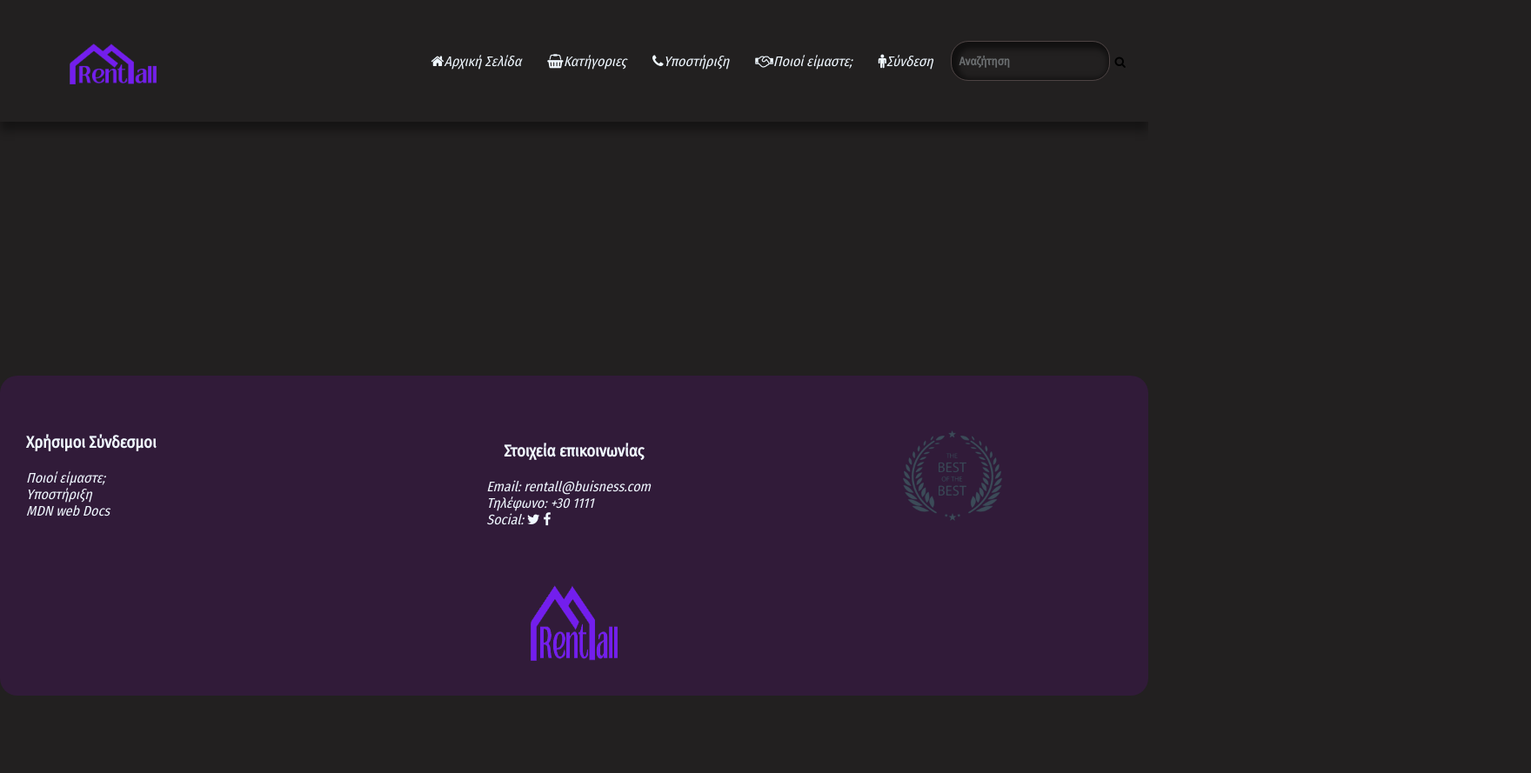
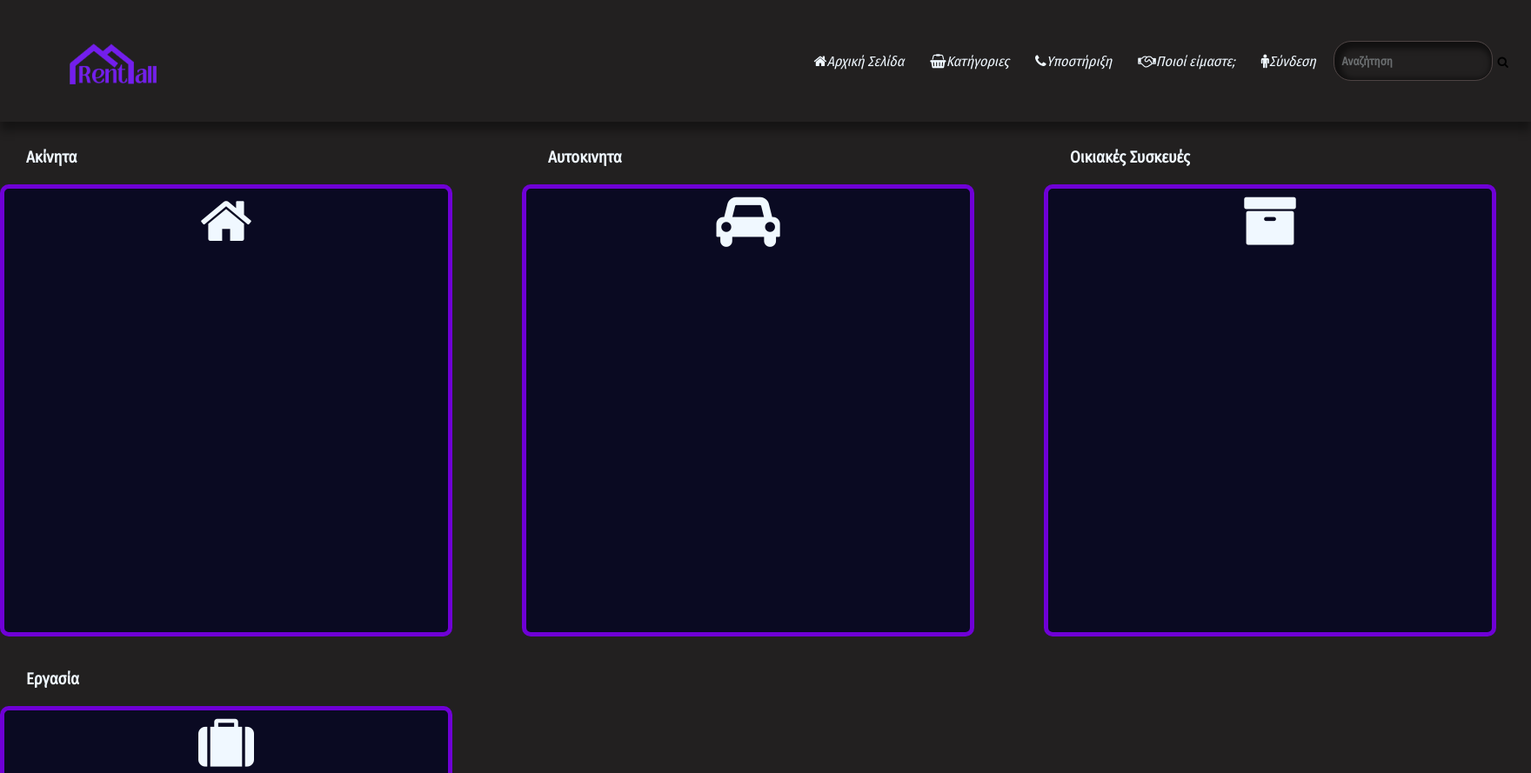
Before and after one commit to vleft02/Html_Css_Js-project, a plain HTML site: page public/categories.html in a window 1280 px wide. Shown: the top 889 px of the page at 87% size, 1760 px wide, since content can reach past the window. Before the commit the page ends 800 px from the top, so only its background shows below. Drawn offline with Linux system fonts and the light colour scheme; files whose address does not match are found by name.

Commit message:
new categories page

```diff
--- a/public/categories.html
+++ b/public/categories.html
@@ -45,7 +45,59 @@
 
         </header>
 
-        <main>
+        <main class="extra-border-spacing">
+            <div class="flip-card spaced-out">
+                <h3>Ακίνητα</h3>
+                <div class="flip-card-inner button spaced-out">
+                    <a href="#"><span class="fa fa-home fa-4x"></span></a>
+                    <div class="flip-card-back flex-column flex center">
+                        <a class="font-extra-large"href="#">Πωλήσεις Κατοικιών</a>
+                        <a class="font-extra-large" href="#">Πωλήσεις Parking</a>
+                        <a class="font-extra-large" href="#">Πωλήσεις Επαγγελαμτικών χώρων</a>
+                        <a class="font-extra-large" href="#">Ενοικιάσεις Κατοικιών</a>
+                        <a class="font-extra-large" href="#">Ενοικιάσεις Parking</a>
+                        <a class="font-extra-large" href="#">Ενοικιάσεις Επαγγελαμτικών χώρων</a>
+                    </div>
+                </div>
+            </div>
+
+
+            <div class="flip-card spaced-out">
+                <h3>Αυτοκινητα</h3>
+                <div class="flip-card-inner button">
+                    <a href="#"><span class="fa fa-car fa-4x "></span></a>
+                    <div class="flip-card-back flex-column flex center">
+                        <a class="font-extra-large" href="#">Πωλήσεις Αυτοκινήτων</a>
+                        <a class="font-extra-large" href="#">Ενοικιάσεις Αυτοκινήτων</a>
+                    </div>
+                </div>
+            </div>
+
+
+            <div class="flip-card spaced-out">
+                <h3>Οικιακές Συσκευές</h3>
+                <div class="flip-card-inner button ">
+                    <a href="#"><span class="fa fa-archive fa-4x"></span></a>
+                    <div class="flip-card-back flex-column flex center">
+                        <a class="font-extra-large" href="#">Πώληση Μεταχειρισμένων Οικιακών συσκευών</a>
+                        <a class="font-extra-large" href="#">Πώληση Καινούριων Οικιακών συσκευών</a>
+                    </div>
+                </div>
+            </div>
+
+            <div class="flip-card spaced-out">
+                <h3>Εργασία </h3>
+                <div class="flip-card-inner button">
+                    <a href="#"><span class="fa fa-suitcase fa-4x "></span></a>
+                    <div class="flip-card-back flex-column">
+                        <a class="font-extra-large" href="#">Μερική Απασχόληση</a>
+                        <a class="font-extra-large" href="#">Πλήρης Απασχόληση</a>
+                    </div>
+                </div>
+            </div>
+
+
+
 
         </main>
         <footer>
--- a/public/css/style.css
+++ b/public/css/style.css
@@ -439,7 +439,10 @@ fieldset input[type = "radio"]:checked
 {
     font-size:large
 }
-
+.font-extra-large
+{
+    font-size: xx-large;
+}
 .no-box-model-values
 {
     margin:0;
@@ -720,3 +723,58 @@ fieldset input[type = "radio"]:checked
   ::-webkit-scrollbar-thumb:hover {
     background: var(--dark-vibrant-color);
   }
+
+  .extra-padding
+  {
+    padding: 10rem
+  }
+
+
+  .flip-card
+  {
+    width:50rem;
+    height:50rem;
+  }
+
+  .flip-card-inner {
+    width: 100%;
+    height: 100%;
+    text-align: center;
+    justify-self: center;
+    transition: transform 0.8s;
+  }
+
+  /* Do an horizontal flip when you move the mouse over the flip box container */
+  .flip-card:hover .flip-card-inner {
+    transform: rotateY(180deg);
+  }
+
+
+
+  .flip-card:hover .flip-card-back
+  {
+    color:var(--form-field-color);
+    backface-visibility:visible;
+  }
+  /* Position the front and back side */
+  .flip-card-front, .flip-card-back {
+    backface-visibility: hidden;
+  }
+
+  .flip-card-front
+  {
+    align-self: center;
+  }
+
+
+  /* Style the back side */
+  .flip-card-back {
+    margin-top:5rem;
+    color: white;
+    transform: rotateY(180deg);
+  }
+
+  .extra-border-spacing
+  {
+    grid-gap:10rem
+  }
```
Also changed, not shown: public/customer-support.html (+2 -2 lines), public/css/FiraSansCondensed-Regular.ttf (added).
